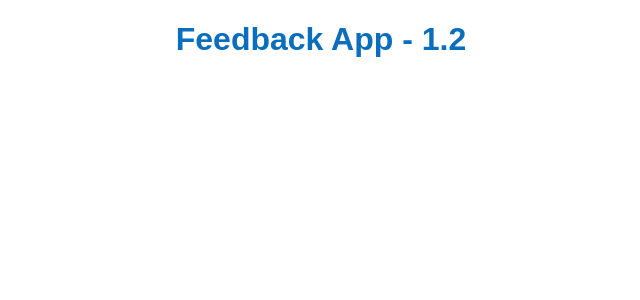
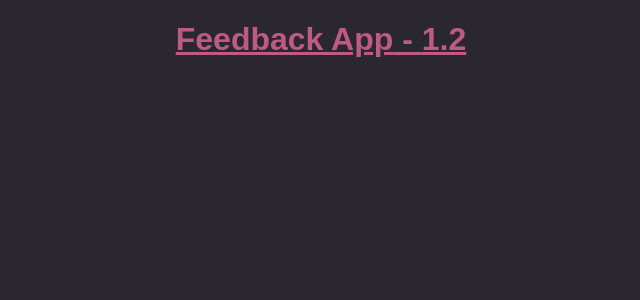
Before and after one commit to nnivxix/feedback-app, a React (Vite) app: page / in a window 1280 px wide. Shown: the top 300 px of the page, without its empty margins (319-959 px from the left). Built offline with nearby package versions, Linux system fonts and the light colour scheme.

Commit message:
feat: style

```diff
--- a/src/components/Header.tsx
+++ b/src/components/Header.tsx
@@ -1,11 +1,16 @@
+import { CSSProperties } from "react";
 import { HeaderType } from "../types/schema";
 
 function Header(props: HeaderType) {
   const { title, version } = props;
+  const HeaderStyle: CSSProperties = {
+    textAlign: "center",
+    color: "#BE5A83",
+  };
 
   return (
-    <header>
-      <h1>
+    <header style={HeaderStyle}>
+      <h1 className="header">
         {title} - {version}
       </h1>
     </header>
--- a/src/styles/index.css
+++ b/src/styles/index.css
@@ -1,5 +1,14 @@
-h1{
-  text-align: center;
+body {
+  background: #2B2730;
   font-family: Arial, Helvetica, sans-serif;
-  color: #0A6EBD;
+  color: aliceblue;
 }
+
+.header{
+  text-decoration: underline;
+  cursor: pointer;
+}
+
+.header:hover {
+  color: blueviolet;
+}
```
